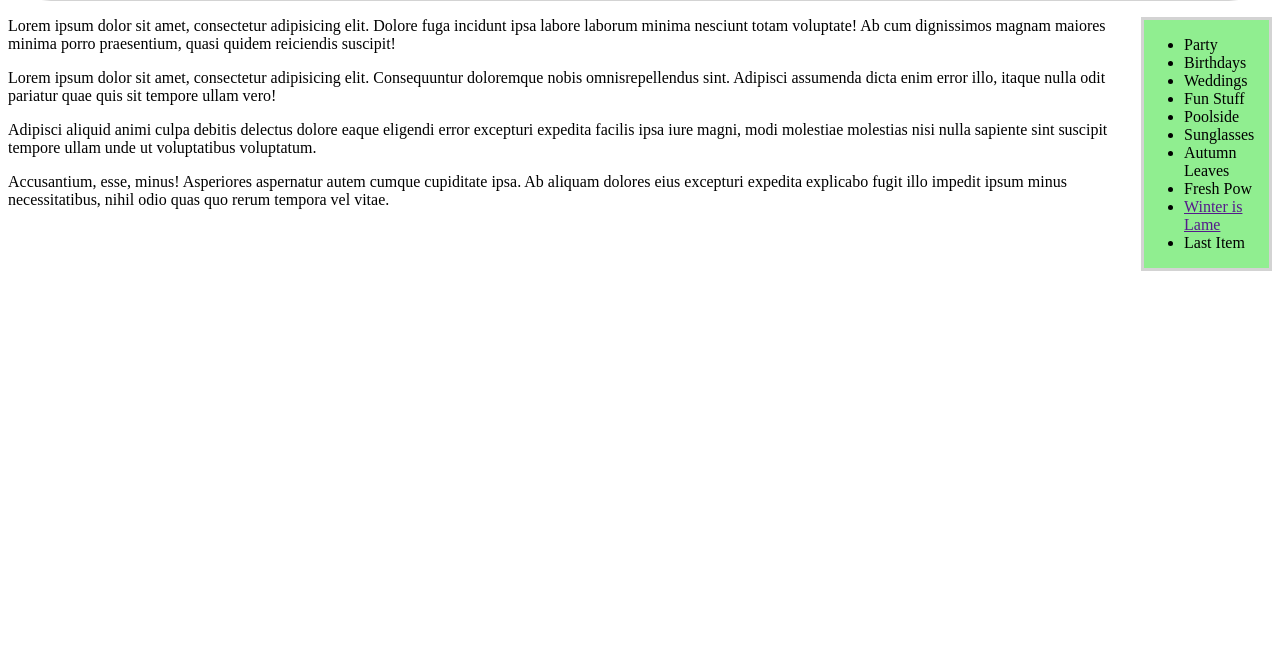
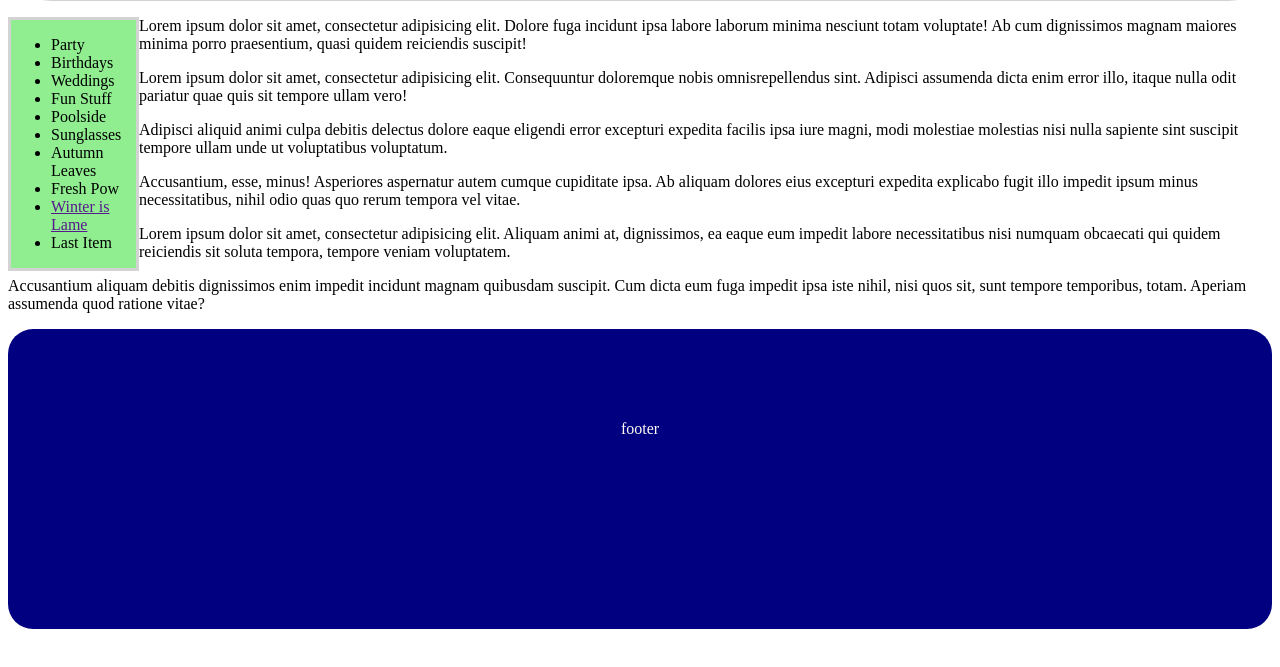
Before and after one commit to sammontoya/weblabclasswork, a plain HTML site: page mine.html in a window 1280 px wide. Shown: the part 93-760 px from the top of the page. Drawn offline with Linux system fonts and the light colour scheme.

Commit message:
trying again…

```diff
--- a/mine.html
+++ b/mine.html
@@ -15,8 +15,17 @@
                         background-color: lightgreen;
                         width:125px;
                         border:lightgrey 3px solid;
-                        float: right;
+                        float: left;
 
+                    }
+                    #footer {
+                        background-color: navy;
+                        height: 300px;
+                        color: floralwhite;
+                        text-align: center;
+                        border:transparent;
+                        border-radius: 25px;
+                        line-height: 200px;
                     }
                 </style>
             </head>
@@ -38,6 +47,7 @@
                             <li>Fresh Pow</li>
                             <li><a href="">Winter is Lame<a/></li>
                             <li>Last Item</li>
+
                         </ul>
                     </div>
                     <div id="content">
@@ -53,9 +63,18 @@
                         <p>Accusantium, esse, minus! Asperiores aspernatur autem cumque cupiditate ipsa. Ab aliquam dolores
                             eius excepturi expedita explicabo fugit illo impedit ipsum minus necessitatibus, nihil odio quas
                             quo rerum tempora vel vitae.</p>
+
+                        <p>Lorem ipsum dolor sit amet, consectetur adipisicing elit. Aliquam animi at, dignissimos, ea
+                            eaque eum impedit labore necessitatibus nisi numquam obcaecati qui quidem reiciendis sit
+                            soluta tempora, tempore veniam voluptatem.</p>
+
+                        <p>Accusantium aliquam debitis dignissimos enim impedit incidunt magnam quibusdam suscipit. Cum
+                            dicta eum fuga impedit ipsa iste nihil, nisi quos sit, sunt tempore temporibus, totam.
+                            Aperiam assumenda quod ratione vitae?</p>
                         <form> </form>
                     </div>
                     <div class="clearfix"></div>
                 </div>
+            <div id="footer">footer</div>
             </body>
         </html>
```
Also changed, not shown: layout.html (+3 -2 lines).
